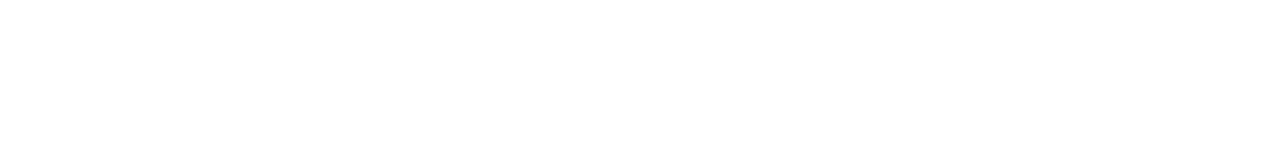
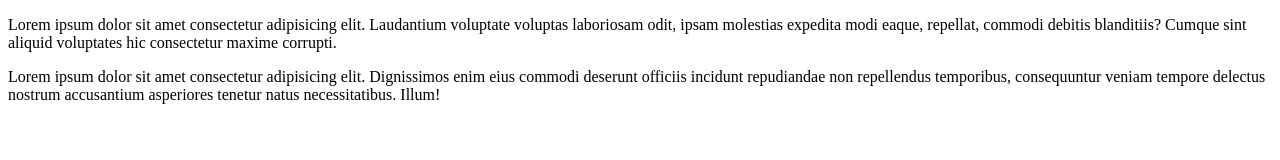
Before and after one commit to thinkful-ei-leopard/andrea_day1_Drills__example, a plain HTML site: page index.html in a window 1280 px wide. Drawn offline with Linux system fonts and the light colour scheme.

Commit message:
Another example

```diff
--- a/index.html
+++ b/index.html
@@ -5,11 +5,16 @@
   <meta charset="UTF-8">
   <meta name="viewport" content="width=device-width, initial-scale=1.0">
   <meta http-equiv="X-UA-Compatible" content="ie=edge">
-  <title>Document</title>
+  <title>My Example</title>
 </head>
 
 <body>
-
+  <p class="example">Lorem ipsum dolor sit amet consectetur adipisicing elit. Laudantium voluptate voluptas laboriosam
+    odit, ipsam molestias expedita modi eaque, repellat, commodi debitis blanditiis? Cumque sint aliquid voluptates hic
+    consectetur maxime corrupti.</p>
+  <p class="example">Lorem ipsum dolor sit amet consectetur adipisicing elit. Dignissimos enim eius commodi deserunt
+    officiis incidunt repudiandae non repellendus temporibus, consequuntur veniam tempore delectus nostrum accusantium
+    asperiores tenetur natus necessitatibus. Illum!</p>
 </body>
 
 </html>
```
